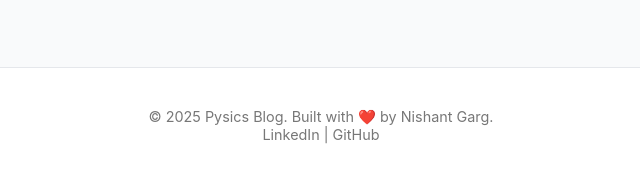
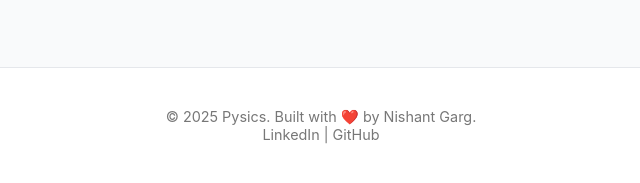
Before and after one commit to Nishantrde/Pysics_engine, a Django app: page / in a window 1280 px wide; the page is wider, and only the part inside the window is pictured. Shown: the part 1143-1326 px from the top of that part, without its empty margins (319-959 px from the left). Run offline with Django 5.2, Linux system fonts and the light colour scheme.

Commit message:
Update index.html

```diff
--- a/mainapp/templates/index.html
+++ b/mainapp/templates/index.html
@@ -638,7 +638,7 @@
        FOOTER
        ===================== -->
   <footer id="contact">
-    <p>&copy; 2025 Pysics Blog. Built with ❤️ by Nishant Garg.</p>
+    <p>&copy; 2025 Pysics. Built with ❤️ by Nishant Garg.</p>
     <p>
       <a href="https://www.linkedin.com/in/nishant-garg-dev/" target="_blank"
         >LinkedIn</a
```
